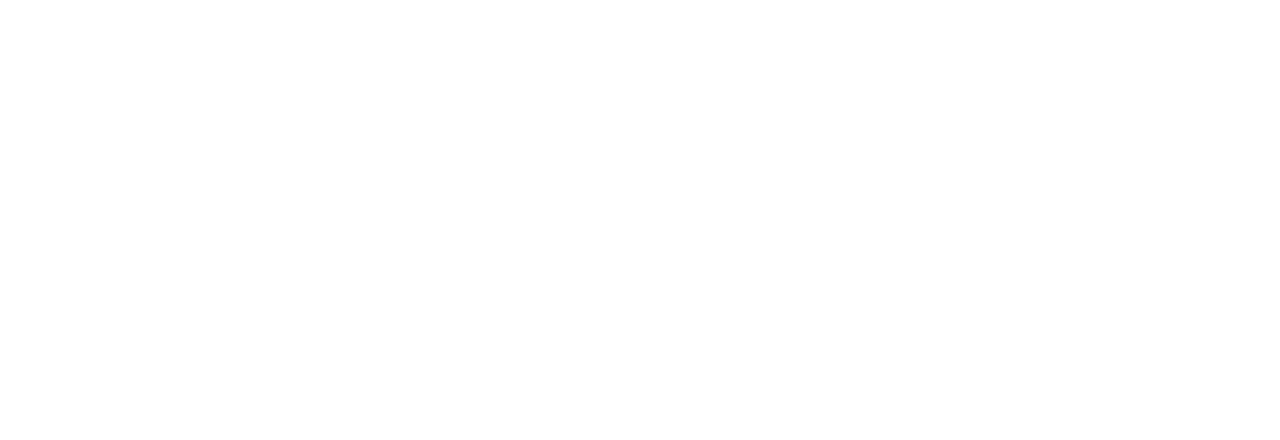
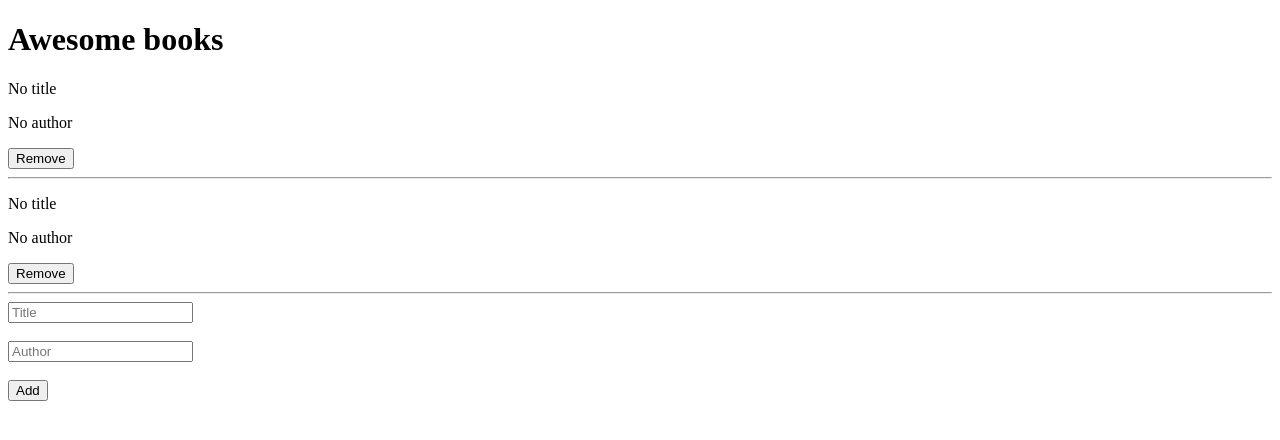
Before and after one commit to Mahamadou-Nouridine/awesome-books, a plain HTML site: page index.html in a window 1280 px wide. Drawn offline with Linux system fonts and the light colour scheme.

Commit message:
Book adding and removing function

```diff
--- a/index.html
+++ b/index.html
@@ -1,12 +1,42 @@
 <!DOCTYPE html>
 <html lang="en">
+
 <head>
     <meta charset="UTF-8">
     <meta http-equiv="X-UA-Compatible" content="IE=edge">
     <meta name="viewport" content="width=device-width, initial-scale=1.0">
+    <script src="./script/script.js" defer type="module"></script>
     <title>Awesome Books</title>
 </head>
+
 <body>
+    <h1>Awesome books</h1>
+    <div class="books-container">
+        <div class="book">
+            <p class="title">No title</p>
+            <p class="autor">No author</p>
+            <button>Remove</button>
+            <hr>
+        </div>
+        <div class="book">
+            <p class="title">No title</p>
+            <p class="autor">No author</p>
+            <button>Remove</button>
+            <hr>
+        </div>
+    </div>
 
+    <form action="#">
+        <div class="fonrm-control">
+            <input type="text" placeholder="Title">
+        </div>
+        <br>
+        <div class="fonrm-control">
+            <input type="text" placeholder="Author">
+        </div>
+        <br>
+        <button>Add</button>
+    </form>
 </body>
+
 </html>
--- /dev/null
+++ b/script/data.js
@@ -0,0 +1,13 @@
+export default [
+    {
+        id:1,
+        title: 'Atomic Habit',
+        author: 'James Clear'
+    },
+
+    {
+        id:2,
+        title: 'On Writing Well, ',
+        author: 'James Clear'
+    }
+]
--- /dev/null
+++ b/script/script.js
@@ -0,0 +1,11 @@
+import books from "./data.js";
+
+class BooksCollection {
+  static add(title, author, id = books.length) {
+    books.push({id, title, author})
+  }
+
+  static delete(id) {
+    books = books.filter(book => book.id != id)
+  }
+}
```
